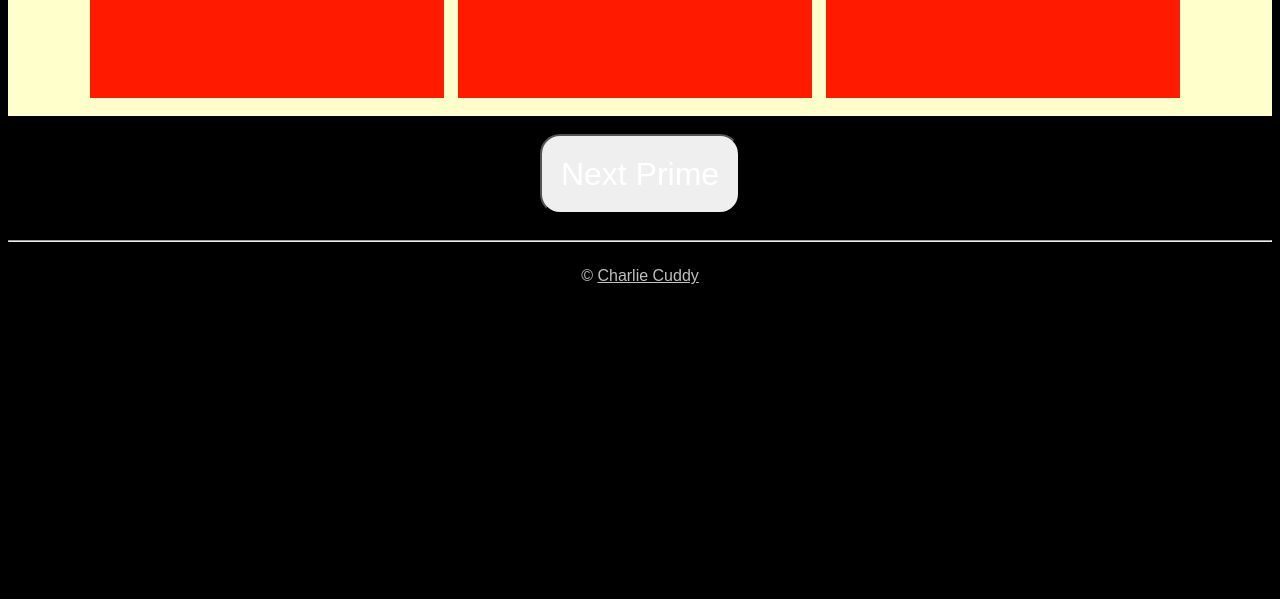
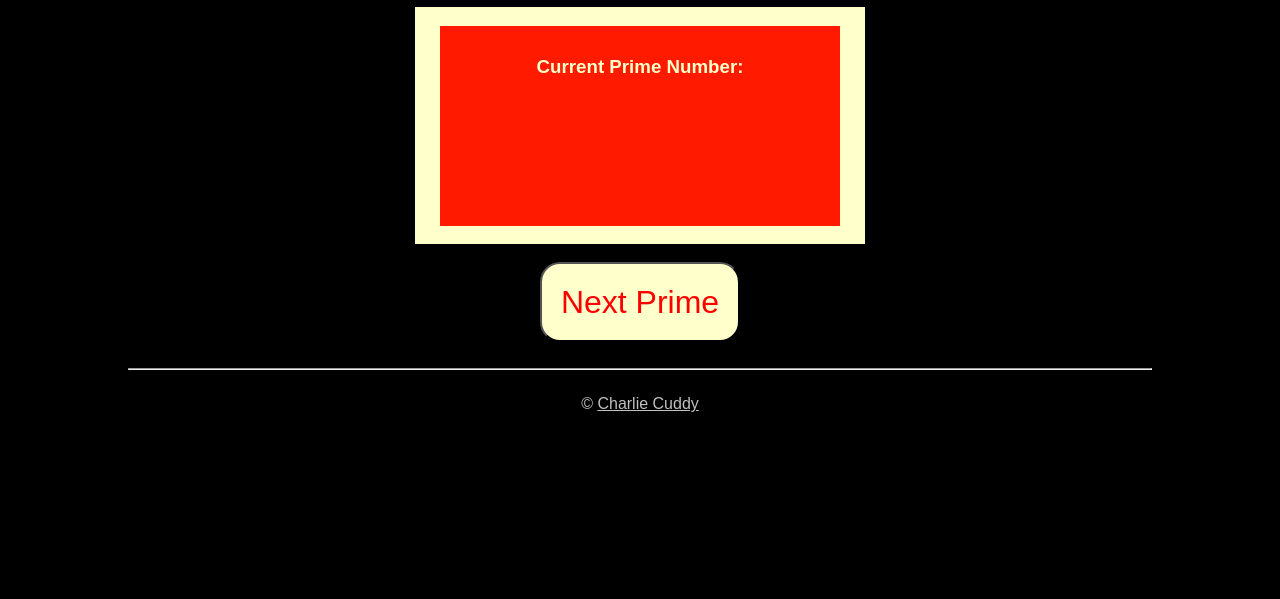
Before and after one commit to codecuddy/primeNumber, a plain HTML site: page index.html in a window 1280 px wide. Shown: the part 201-800 px from the top of the page. Drawn offline with Linux system fonts and the light colour scheme.

Commit message:
style, and remove previous, future primes

```diff
--- a/index.html
+++ b/index.html
@@ -10,13 +10,12 @@
 <!-- Goal: Have the program find prime numbers in order
     until the user chooses to stop asking for the next one. -->
 
+     <div class="jumbotron">
         <h1 id="title">First 1000 Prime Numbers</h1>
-
-
         <div class="numberBox">
-        <h3 class="showNumber">Future Prime Number: <span id="futurePrimeNumber"></span> </h3>
+    <!--        <h3 class="showNumber">Future Prime Number: </br><span id="futurePrimeNumber"></span> </h3>  -->
             <h3 class="showNumber">Current Prime Number:</br> <span id="currentPrimeNumber"></span> </h3>
-        <h3 class="showNumber">Previous Prime Number: <span id="previousPrimeNumber"></span> </h3>
+    <!--        <h3 class="showNumber">Previous Prime Number: </br><span id="previousPrimeNumber"></span> </h3> -->
         </div>
         </br>
         <div id="nextPrimeButtonDiv">
@@ -29,5 +28,6 @@
         </div>
 
         <script type="text/javascript" src="script.js"></script>
+    </div>
     </body>
 </html>
--- a/script.js
+++ b/script.js
@@ -35,8 +35,8 @@ futurePrimeNumber.innerHTML = primeNumbersArray[1];
 function nextPrimeClick() {
   if (myIndex < primeNumbersArray.length) {
      currentPrimeNumber.innerHTML = primeNumbersArray[myIndex];
-     previousPrimeNumber.innerHTML = primeNumbersArray[myIndex - 1];
-     futurePrimeNumber.innerHTML = primeNumbersArray[myIndex + 1];
+     //previousPrimeNumber.innerHTML = primeNumbersArray[myIndex - 1];
+     //futurePrimeNumber.innerHTML = primeNumbersArray[myIndex + 1];
      myIndex++;
   }
   else {
--- a/style.css
+++ b/style.css
@@ -8,22 +8,29 @@ body {
     background-color: black;
 }
 
+.jumbotron {
+  padding: 120px;
+}
+
 #title {
     color: #FFFFCC;
     text-align: center;
 }
 
 .numberBox {
+  margin: auto;
+  width: 450px;
   background: #FFFFCC;
   text-align: center;
 }
 
 .showNumber {
   display: inline-block;
-  width: 28%;
+  width: 400px;
   height: 200px;
-  margin-right: 10px;
+  padding: 30px;
   background: #FF1A00;
+  color: #FFFFCC;
   counter-increment: showNumber;
 }
 
@@ -35,7 +42,6 @@ body {
   display: block;
   text-align: center;
   content: nextPrimeClick();
-  line-height: 200px;
   font-size: 80px;
   color: #FFFFCC;
 }
@@ -45,8 +51,14 @@ body {
     text-align: center;
 }
 
+#futurePrimeNumber {
+  font-size: 105px;
+  text-align: center;
+}
+
 #nextPrime {
-    color: white;
+    background-color: #FFFFCC;
+    color: red;
     width: 200px;
     height: 80px;
     display: inline-block;
```
Lines whose indentation alone changed are shown as unchanged.
